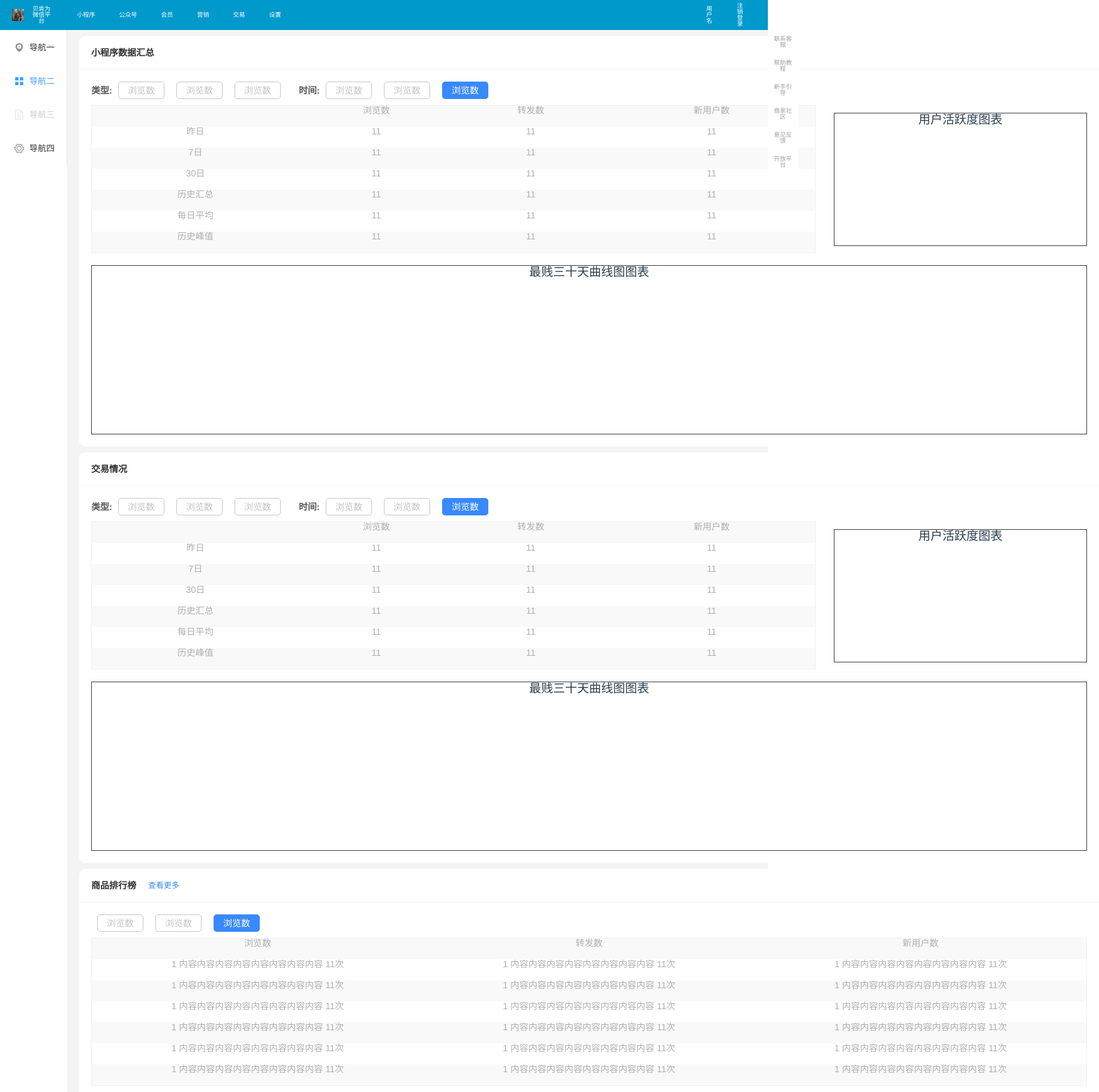
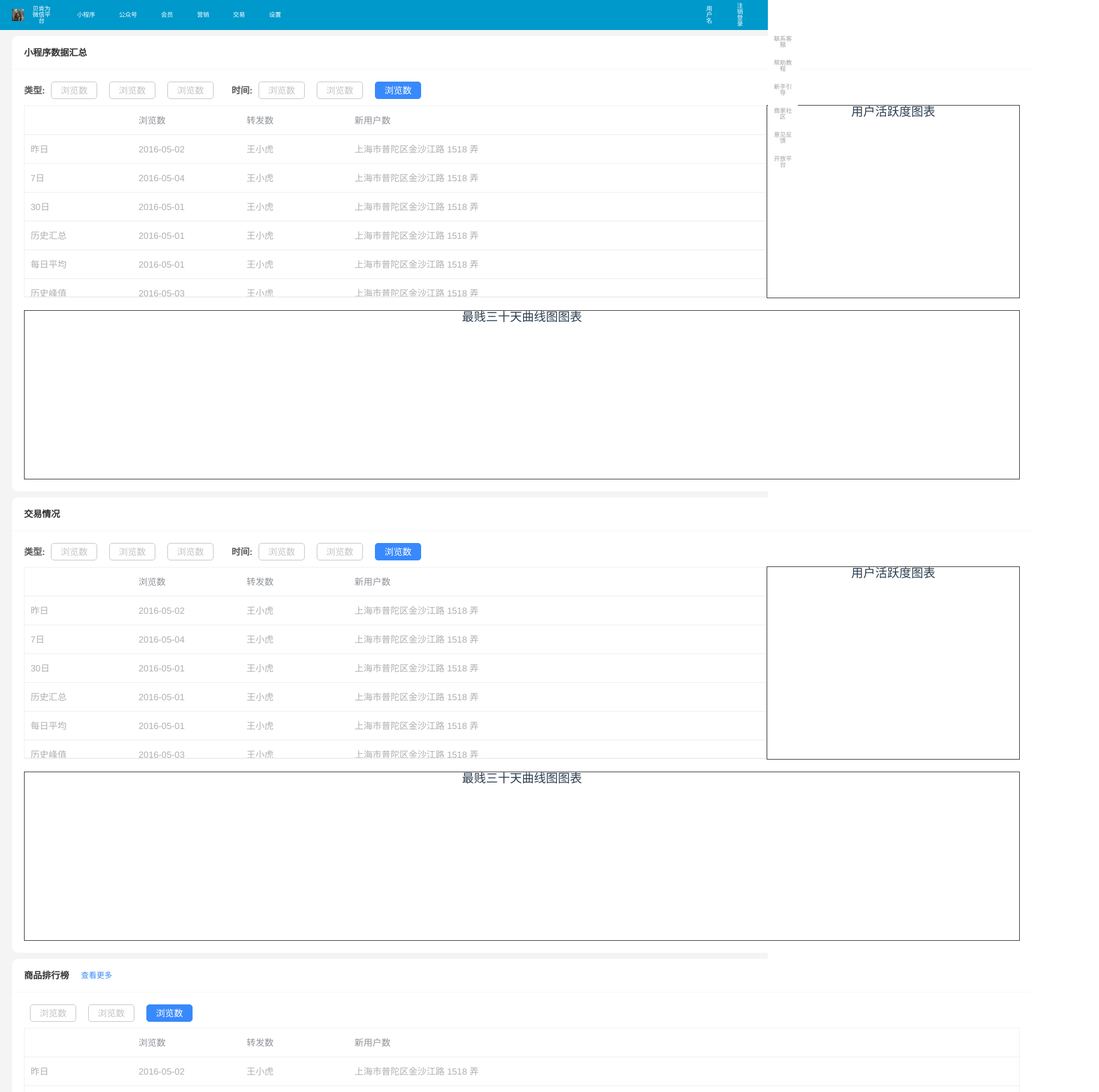
Before and after one commit to KillBOSS-KillMe/platform, a Vue app in the folder webapp/: page /transaction in a window 1280 px wide. Shown: the top 1820 px of the page at 60% size, 1832 px wide, since content can reach past the window. Built offline with nearby package versions, Linux system fonts and the light colour scheme.

Commit message:
表格导入，导航样式修改

```diff
--- a/webapp/src/views/Transaction.vue
+++ b/webapp/src/views/Transaction.vue
@@ -63,50 +63,30 @@
             </div>
           </div>
           <div class="listChart">
-            <table class="tableMin">
-              <tr>
-                <td></td>
-                <td>浏览数</td>
-                <td>转发数</td>
-                <td>新用户数</td>
-              </tr>
-              <tr>
-                <td>昨日</td>
-                <td>11</td>
-                <td>11</td>
-                <td>11</td>
-              </tr>
-              <tr>
-                <td>7日</td>
-                <td>11</td>
-                <td>11</td>
-                <td>11</td>
-              </tr>
-              <tr>
-                <td>30日</td>
-                <td>11</td>
-                <td>11</td>
-                <td>11</td>
-              </tr>
-              <tr>
-                <td>历史汇总</td>
-                <td>11</td>
-                <td>11</td>
-                <td>11</td>
-              </tr>
-              <tr>
-                <td>每日平均</td>
-                <td>11</td>
-                <td>11</td>
-                <td>11</td>
-              </tr>
-              <tr>
-                <td>历史峰值</td>
-                <td>11</td>
-                <td>11</td>
-                <td>11</td>
-              </tr>
-            </table>
+            <el-table class="tableMin"
+              :data="tableData"
+              style="width: 100%"
+              :row-class-name="tableRowClassName">
+              <el-table-column
+                prop="time"
+                label=""
+                width="180">
+              </el-table-column>
+              <el-table-column
+                prop="date"
+                label="浏览数"
+                width="180">
+              </el-table-column>
+              <el-table-column
+                prop="name"
+                label="转发数"
+                width="180">
+              </el-table-column>
+              <el-table-column
+                prop="address"
+                label="新用户数">
+              </el-table-column>
+            </el-table>
             <div class="char">用户活跃度图表</div>
           </div>
           <div class="timeChart">最贱三十天曲线图图表</div>
@@ -130,50 +110,30 @@
             </div>
           </div>
           <div class="listChart">
-            <table class="tableMin">
-              <tr>
-                <td></td>
-                <td>浏览数</td>
-                <td>转发数</td>
-                <td>新用户数</td>
-              </tr>
-              <tr>
-                <td>昨日</td>
-                <td>11</td>
-                <td>11</td>
-                <td>11</td>
-              </tr>
-              <tr>
-                <td>7日</td>
-                <td>11</td>
-                <td>11</td>
-                <td>11</td>
-              </tr>
-              <tr>
-                <td>30日</td>
-                <td>11</td>
-                <td>11</td>
-                <td>11</td>
-              </tr>
-              <tr>
-                <td>历史汇总</td>
-                <td>11</td>
-                <td>11</td>
-                <td>11</td>
-              </tr>
-              <tr>
-                <td>每日平均</td>
-                <td>11</td>
-                <td>11</td>
-                <td>11</td>
-              </tr>
-              <tr>
-                <td>历史峰值</td>
-                <td>11</td>
-                <td>11</td>
-                <td>11</td>
-              </tr>
-            </table>
+            <el-table class="tableMin"
+              :data="tableData"
+              style="width: 100%"
+              :row-class-name="tableRowClassName">
+              <el-table-column
+                prop="time"
+                label=""
+                width="180">
+              </el-table-column>
+              <el-table-column
+                prop="date"
+                label="浏览数"
+                width="180">
+              </el-table-column>
+              <el-table-column
+                prop="name"
+                label="转发数"
+                width="180">
+              </el-table-column>
+              <el-table-column
+                prop="address"
+                label="新用户数">
+              </el-table-column>
+            </el-table>
             <div class="char">用户活跃度图表</div>
           </div>
           <div class="timeChart">最贱三十天曲线图图表</div>
@@ -192,151 +152,30 @@
               <div class="active">浏览数</div>
             </div>
           </div>
-          <table class="tableMax">
-            <tr>
-              <td>浏览数</td>
-              <td>转发数</td>
-              <td>新用户数</td>
-            </tr>
-            <tr>
-              <td>
-                <span>
-                  <span>1</span>
-                  内容内容内容内容内容内容内容内容
-                </span>
-                <span>11次</span>
-              </td>
-              <td>
-                <span>
-                  <span>1</span>
-                  内容内容内容内容内容内容内容内容
-                </span>
-                <span>11次</span>
-              </td>
-              <td>
-                <span>
-                  <span>1</span>
-                  内容内容内容内容内容内容内容内容
-                </span>
-                <span>11次</span>
-              </td>
-            </tr>
-            <tr>
-              <td>
-                <span>
-                  <span>1</span>
-                  内容内容内容内容内容内容内容内容
-                </span>
-                <span>11次</span>
-              </td>
-              <td>
-                <span>
-                  <span>1</span>
-                  内容内容内容内容内容内容内容内容
-                </span>
-                <span>11次</span>
-              </td>
-              <td>
-                <span>
-                  <span>1</span>
-                  内容内容内容内容内容内容内容内容
-                </span>
-                <span>11次</span>
-              </td>
-            </tr>
-            <tr>
-              <td>
-                <span>
-                  <span>1</span>
-                  内容内容内容内容内容内容内容内容
-                </span>
-                <span>11次</span>
-              </td>
-              <td>
-                <span>
-                  <span>1</span>
-                  内容内容内容内容内容内容内容内容
-                </span>
-                <span>11次</span>
-              </td>
-              <td>
-                <span>
-                  <span>1</span>
-                  内容内容内容内容内容内容内容内容
-                </span>
-                <span>11次</span>
-              </td>
-            </tr>
-            <tr>
-              <td>
-                <span>
-                  <span>1</span>
-                  内容内容内容内容内容内容内容内容
-                </span>
-                <span>11次</span>
-              </td>
-              <td>
-                <span>
-                  <span>1</span>
-                  内容内容内容内容内容内容内容内容
-                </span>
-                <span>11次</span>
-              </td>
-              <td>
-                <span>
-                  <span>1</span>
-                  内容内容内容内容内容内容内容内容
-                </span>
-                <span>11次</span>
-              </td>
-            </tr>
-            <tr>
-              <td>
-                <span>
-                  <span>1</span>
-                  内容内容内容内容内容内容内容内容
-                </span>
-                <span>11次</span>
-              </td>
-              <td>
-                <span>
-                  <span>1</span>
-                  内容内容内容内容内容内容内容内容
-                </span>
-                <span>11次</span>
-              </td>
-              <td>
-                <span>
-                  <span>1</span>
-                  内容内容内容内容内容内容内容内容
-                </span>
-                <span>11次</span>
-              </td>
-            </tr>
-            <tr>
-              <td>
-                <span>
-                  <span>1</span>
-                  内容内容内容内容内容内容内容内容
-                </span>
-                <span>11次</span>
-              </td>
-              <td>
-                <span>
-                  <span>1</span>
-                  内容内容内容内容内容内容内容内容
-                </span>
-                <span>11次</span>
-              </td>
-              <td>
-                <span>
-                  <span>1</span>
-                  内容内容内容内容内容内容内容内容
-                </span>
-                <span>11次</span>
-              </td>
-            </tr>
-          </table>
+          <el-table class="tableMax"
+              :data="tableData"
+              style="width: 100%"
+              :row-class-name="tableRowClassName">
+              <el-table-column
+                prop="time"
+                label=""
+                width="180">
+              </el-table-column>
+              <el-table-column
+                prop="date"
+                label="浏览数"
+                width="180">
+              </el-table-column>
+              <el-table-column
+                prop="name"
+                label="转发数"
+                width="180">
+              </el-table-column>
+              <el-table-column
+                prop="address"
+                label="新用户数">
+              </el-table-column>
+            </el-table>
         </div>
       </div>
       <div class="charts">
@@ -357,7 +196,30 @@
             </div>
           </div>
           <div class="listChart">
-            <div class="dataList">数据列表</div>
+            <el-table class="tableMin"
+              :data="tableData"
+              style="width: 100%"
+              :row-class-name="tableRowClassName">
+              <el-table-column
+                prop="time"
+                label=""
+                width="180">
+              </el-table-column>
+              <el-table-column
+                prop="date"
+                label="浏览数"
+                width="180">
+              </el-table-column>
+              <el-table-column
+                prop="name"
+                label="转发数"
+                width="180">
+              </el-table-column>
+              <el-table-column
+                prop="address"
+                label="新用户数">
+              </el-table-column>
+            </el-table>
             <div class="char">用户活跃度图表</div>
           </div>
           <div class="timeChart">最贱三十天曲线图图表</div>
@@ -376,50 +238,30 @@
               <div class="active">浏览数</div>
             </div>
           </div>
-          <table class="tableMax">
-            <tr>
-              <td></td>
-              <td>浏览数</td>
-              <td>转发数</td>
-              <td>新用户数</td>
-            </tr>
-            <tr>
-              <td>昨日</td>
-              <td>11</td>
-              <td>11</td>
-              <td>11</td>
-            </tr>
-            <tr>
-              <td>7日</td>
-              <td>11</td>
-              <td>11</td>
-              <td>11</td>
-            </tr>
-            <tr>
-              <td>30日</td>
-              <td>11</td>
-              <td>11</td>
-              <td>11</td>
-            </tr>
-            <tr>
-              <td>历史汇总</td>
-              <td>11</td>
-              <td>11</td>
-              <td>11</td>
-            </tr>
-            <tr>
-              <td>每日平均</td>
-              <td>11</td>
-              <td>11</td>
-              <td>11</td>
-            </tr>
-            <tr>
-              <td>历史峰值</td>
-              <td>11</td>
-              <td>11</td>
-              <td>11</td>
-            </tr>
-          </table>
+          <el-table class="tableMax"
+            :data="tableData"
+            style="width: 100%"
+            :row-class-name="tableRowClassName">
+            <el-table-column
+              prop="time"
+              label=""
+              width="180">
+            </el-table-column>
+            <el-table-column
+              prop="date"
+              label="浏览数"
+              width="180">
+            </el-table-column>
+            <el-table-column
+              prop="name"
+              label="转发数"
+              width="180">
+            </el-table-column>
+            <el-table-column
+              prop="address"
+              label="新用户数">
+            </el-table-column>
+          </el-table>
         </div>
       </div>
     </div>
@@ -430,6 +272,41 @@
 export default {
   name: "transaction",
   components: {},
+  data() {
+    return {
+      tableData: [{
+        time: '昨日',
+        date: '2016-05-02',
+        name: '王小虎',
+        address: '上海市普陀区金沙江路 1518 弄',
+      }, {
+        time: '7日',
+        date: '2016-05-04',
+        name: '王小虎',
+        address: '上海市普陀区金沙江路 1518 弄'
+      }, {
+        time: '30日',
+        date: '2016-05-01',
+        name: '王小虎',
+        address: '上海市普陀区金沙江路 1518 弄',
+      }, {
+        time: '历史汇总',
+        date: '2016-05-01',
+        name: '王小虎',
+        address: '上海市普陀区金沙江路 1518 弄',
+      }, {
+        time: '每日平均',
+        date: '2016-05-01',
+        name: '王小虎',
+        address: '上海市普陀区金沙江路 1518 弄',
+      }, {
+        time: '历史峰值',
+        date: '2016-05-03',
+        name: '王小虎',
+        address: '上海市普陀区金沙江路 1518 弄'
+      }]
+    }
+  },
   methods: {
     handleOpen(key, keyPath) {
       console.log(key, keyPath);
@@ -447,9 +324,13 @@
   justify-content: space-between;
 }
 .nav {
-  // width: 7.5rem;
+  width: 10rem;
   height: 100%;
   background-color: #fff;
+  overflow: hidden;
+  li{
+    text-align: left;
+  }
 }
 .con {
   width: 85.65rem;
@@ -487,6 +368,7 @@
     justify-content: flex-start;
     flex-wrap: wrap;
     .selType {
+      width: 100%;
       display: flex;
       align-items: center;
       justify-content: flex-start;
@@ -527,9 +409,10 @@
       //   border: 1px solid #333;
       //   margin-top: .5rem;
       // }
+
       .char {
         width: 21rem;
-        height: 11rem;
+        height: 16rem;
         border: 1px solid #333;
         margin-top: 0.5rem;
       }
@@ -545,7 +428,7 @@
       border: 1px solid #f0f0f0;
       color: #afafaf;
       font-size: 0.75rem;
-      height: 11rem;
+      height: 16rem;
       td,
       tr,
       th {
@@ -562,7 +445,7 @@
     }
     .tableMin {
       width: 60.4rem;
-      height: 11rem;
+      height: 16rem;
       margin-top: 0.5rem;
     }
     .tableMax {
@@ -576,5 +459,12 @@
       // }
     }
   }
+  .el-table .warning-row {
+    background: oldlace;
+  }
+
+  .el-table .success-row {
+    background: #f0f9eb;
+  }
 }
 </style>
```
